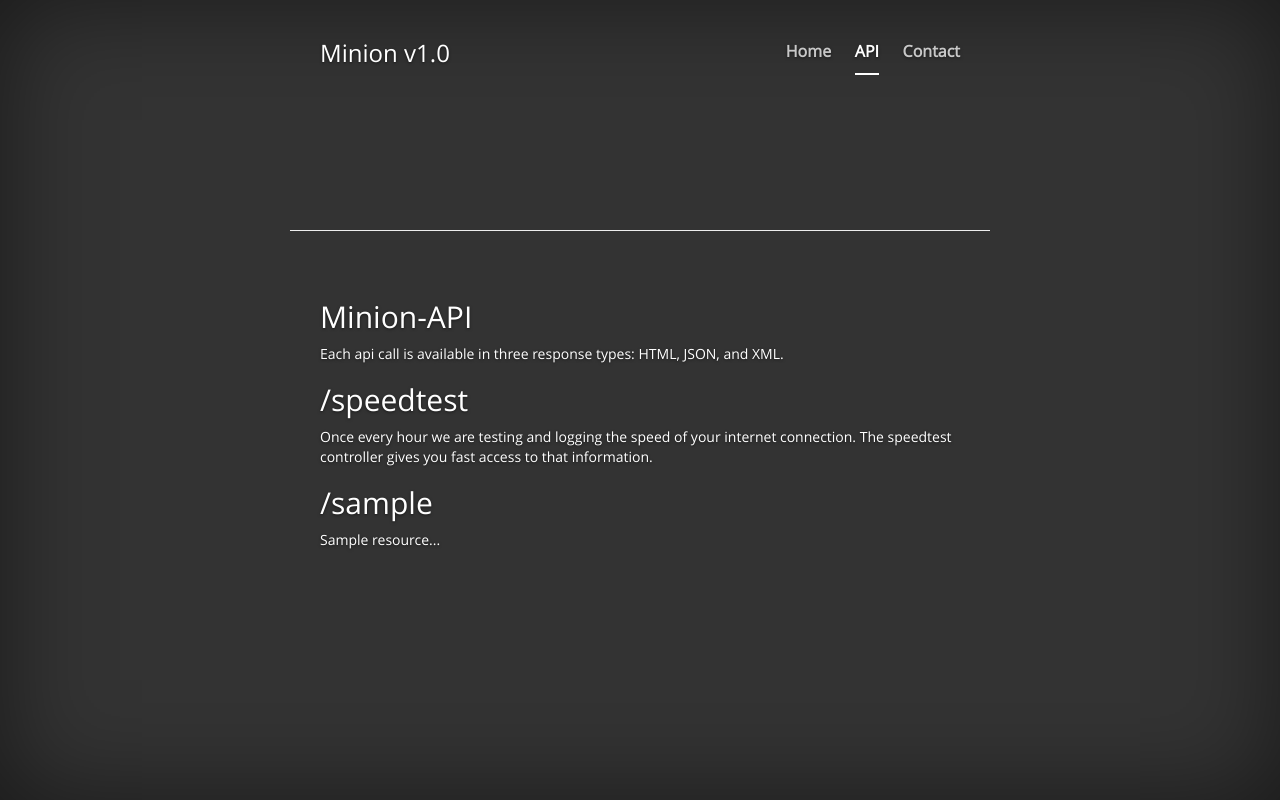
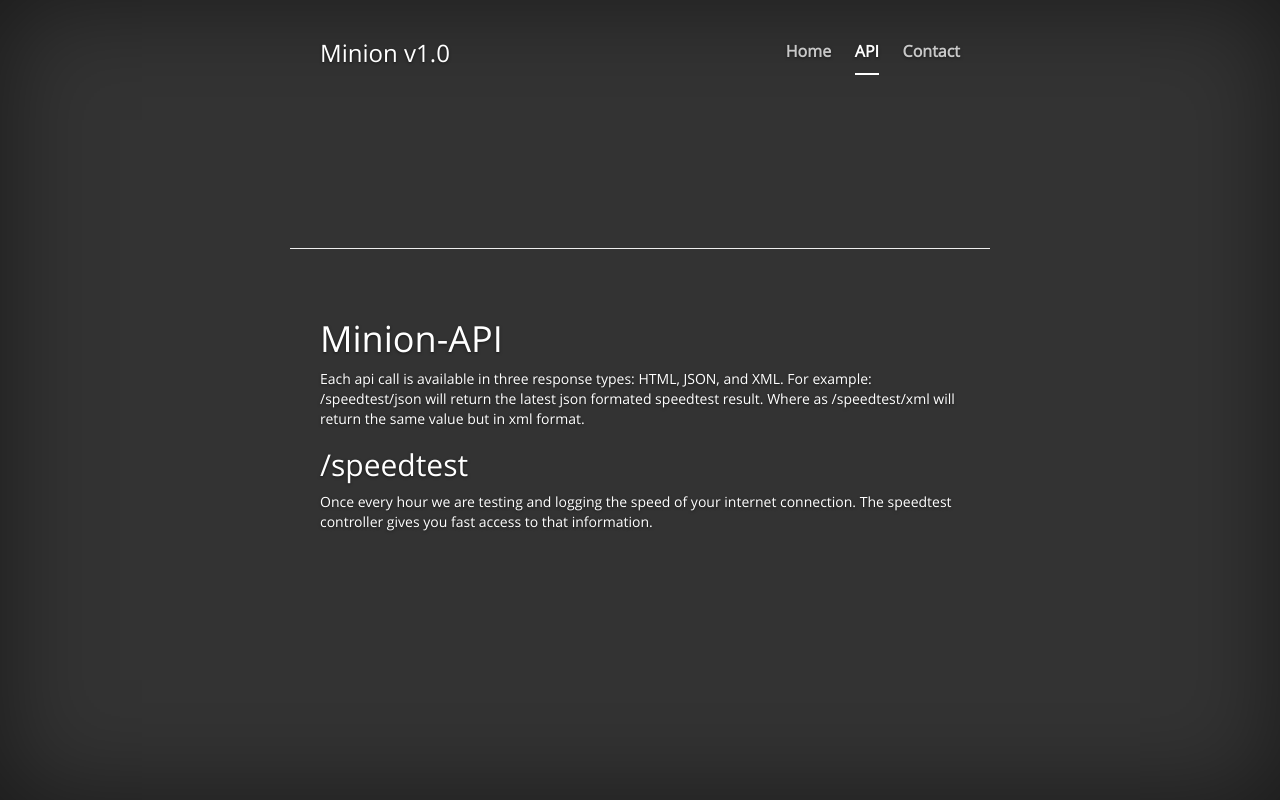
Before and after one commit to MoranIT/hethio-agent, a PHP site: page /api.html in a window 1280 px wide. Run offline with PHP 8.4, Linux system fonts and the light colour scheme.

Commit message:
updated api documentation

```diff
--- a/api.html
+++ b/api.html
@@ -36,10 +36,10 @@
             </div>
           </div>
 
-        <hr />
+        <hr class="content-line" />
 		<div class="inner cover-api">
-			<h2 class="cover-heading">Minion-API</h2>
-            <p>Each api call is available in three response types: HTML, JSON, and XML.</p>
+			<h1 class="cover-heading">Minion-API</h1>
+            <p>Each api call is available in three response types: HTML, JSON, and XML.  For example: /speedtest/json  will return the latest json formated speedtest result.  Where as /speedtest/xml  will return the same value but in xml format.</p>
 
 
 
@@ -49,8 +49,6 @@
 
 
 
-            <h2 class="cover-heading">/sample</h2>
-            <p>Sample resource...</p>
         </div>
 
         </div>
--- a/css/site.css
+++ b/css/site.css
@@ -16,7 +16,9 @@
 .cover-api {
   text-align: left;
 }
-
+.content-line {
+  margin-top: 91;
+}
 
 /*
  * Globals
```
